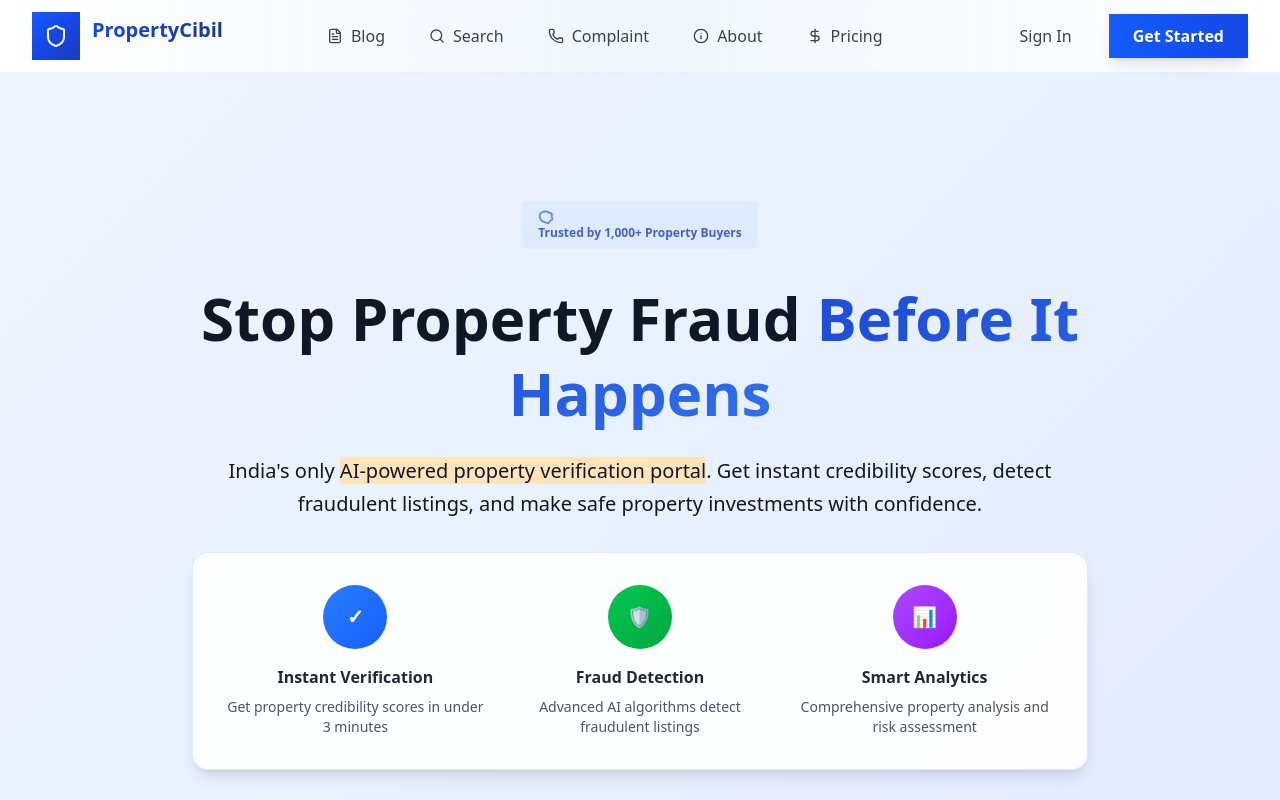
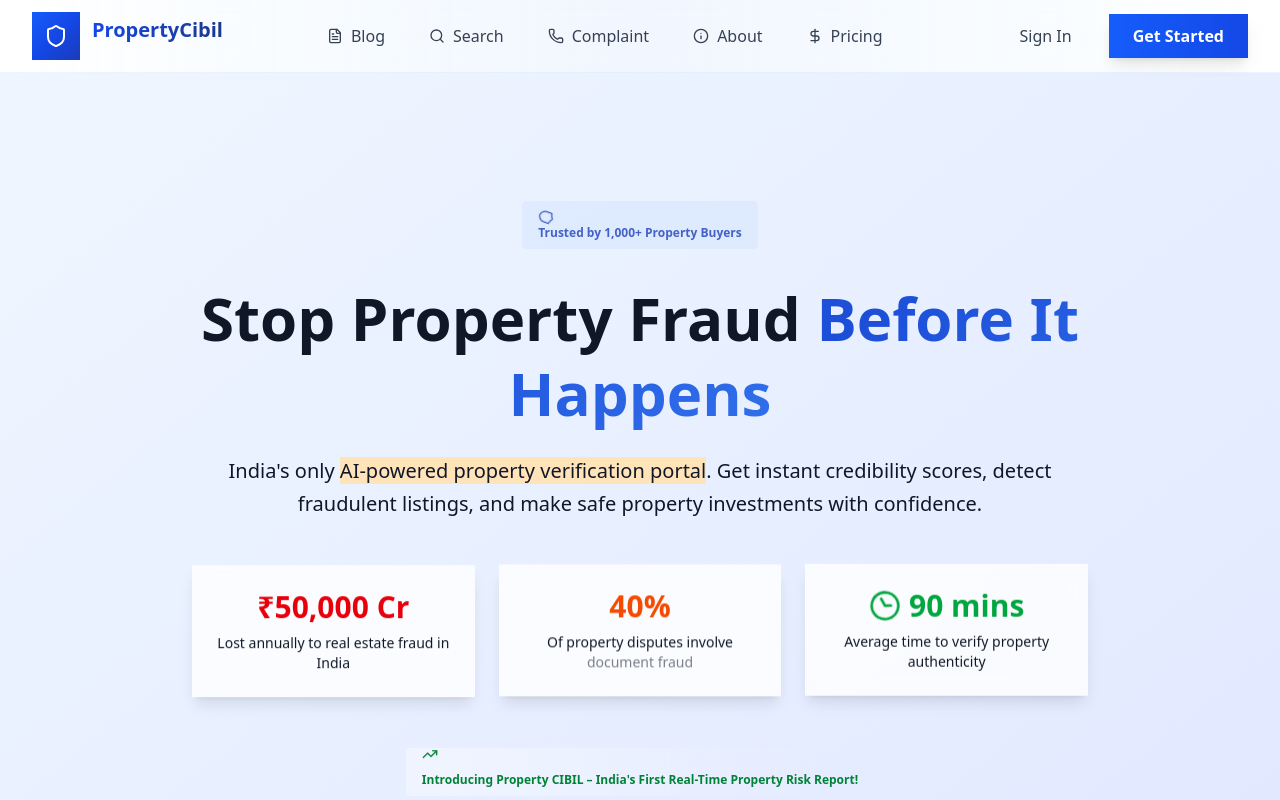
Before and after one commit to aayush031/property-cibil, a React (Vite) app: page / in a window 1280 px wide. Shown: the top 800 px of the page. Built offline with nearby package versions, Linux system fonts and the light colour scheme.

Commit message:
Remove the added section from hero

```diff
--- a/src/components/hero-section.jsx
+++ b/src/components/hero-section.jsx
@@ -94,32 +94,6 @@ export function HeroSection() {
                         instant credibility scores, detect fraudulent listings, and make safe property investments with confidence.
                     </p>
 
-                    {/* New Section - Add your content here */}
-                    <div className="bg-white/90 backdrop-blur-sm rounded-2xl p-8 mb-8 shadow-lg border border-blue-200/50 max-w-4xl mx-auto">
-                        <div className="grid grid-cols-1 md:grid-cols-3 gap-6">
-                            <div className="text-center group">
-                                <div className="w-16 h-16 bg-gradient-to-br from-blue-500 to-blue-600 rounded-full flex items-center justify-center mx-auto mb-4 group-hover:scale-110 transition-transform duration-300">
-                                    <span className="text-white font-bold text-xl">✓</span>
-                                </div>
-                                <h3 className="font-bold text-gray-800 mb-2">Instant Verification</h3>
-                                <p className="text-gray-600 text-sm">Get property credibility scores in under 3 minutes</p>
-                            </div>
-                            <div className="text-center group">
-                                <div className="w-16 h-16 bg-gradient-to-br from-green-500 to-green-600 rounded-full flex items-center justify-center mx-auto mb-4 group-hover:scale-110 transition-transform duration-300">
-                                    <span className="text-white font-bold text-xl">🛡️</span>
-                                </div>
-                                <h3 className="font-bold text-gray-800 mb-2">Fraud Detection</h3>
-                                <p className="text-gray-600 text-sm">Advanced AI algorithms detect fraudulent listings</p>
-                            </div>
-                            <div className="text-center group">
-                                <div className="w-16 h-16 bg-gradient-to-br from-purple-500 to-purple-600 rounded-full flex items-center justify-center mx-auto mb-4 group-hover:scale-110 transition-transform duration-300">
-                                    <span className="text-white font-bold text-xl">📊</span>
-                                </div>
-                                <h3 className="font-bold text-gray-800 mb-2">Smart Analytics</h3>
-                                <p className="text-gray-600 text-sm">Comprehensive property analysis and risk assessment</p>
-                            </div>
-                        </div>
-                    </div>
                 </div>
 
                 <div
```
